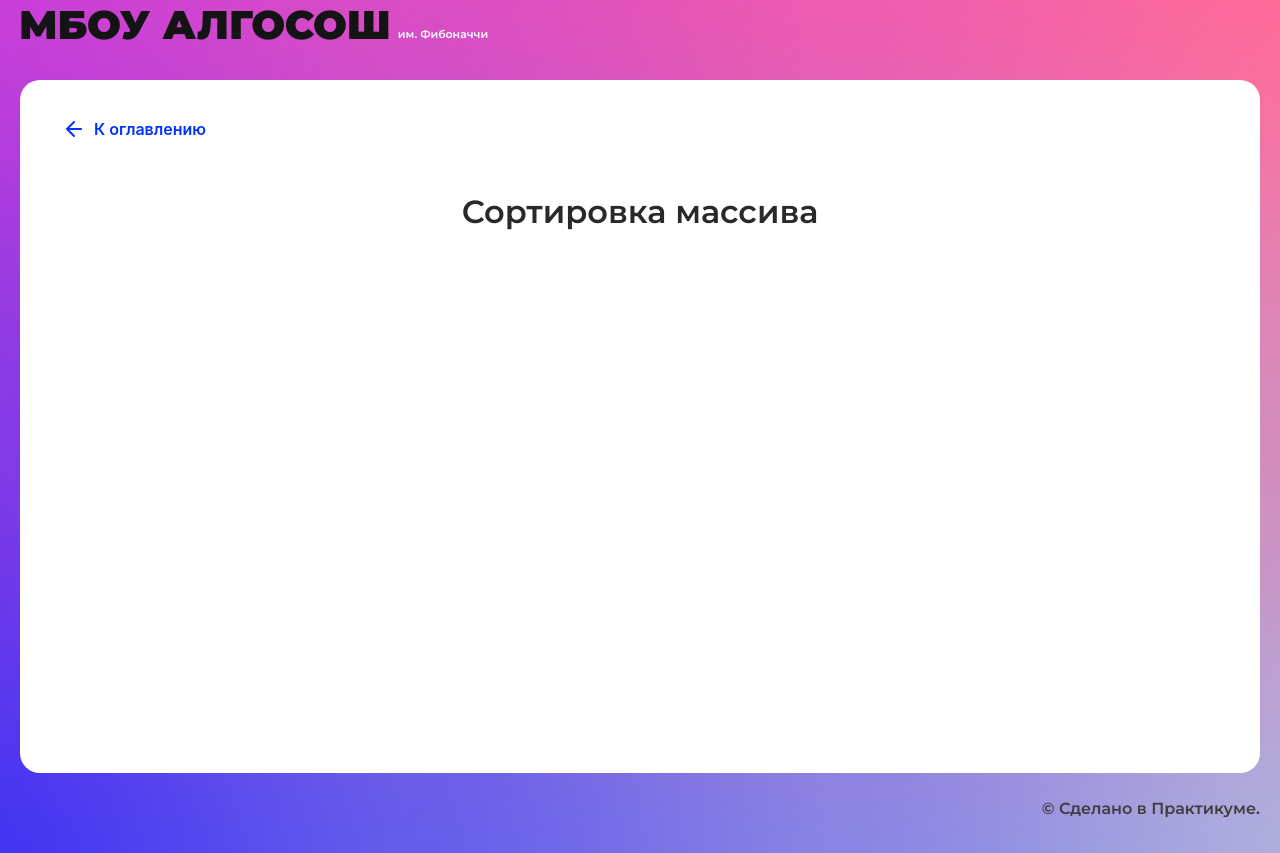
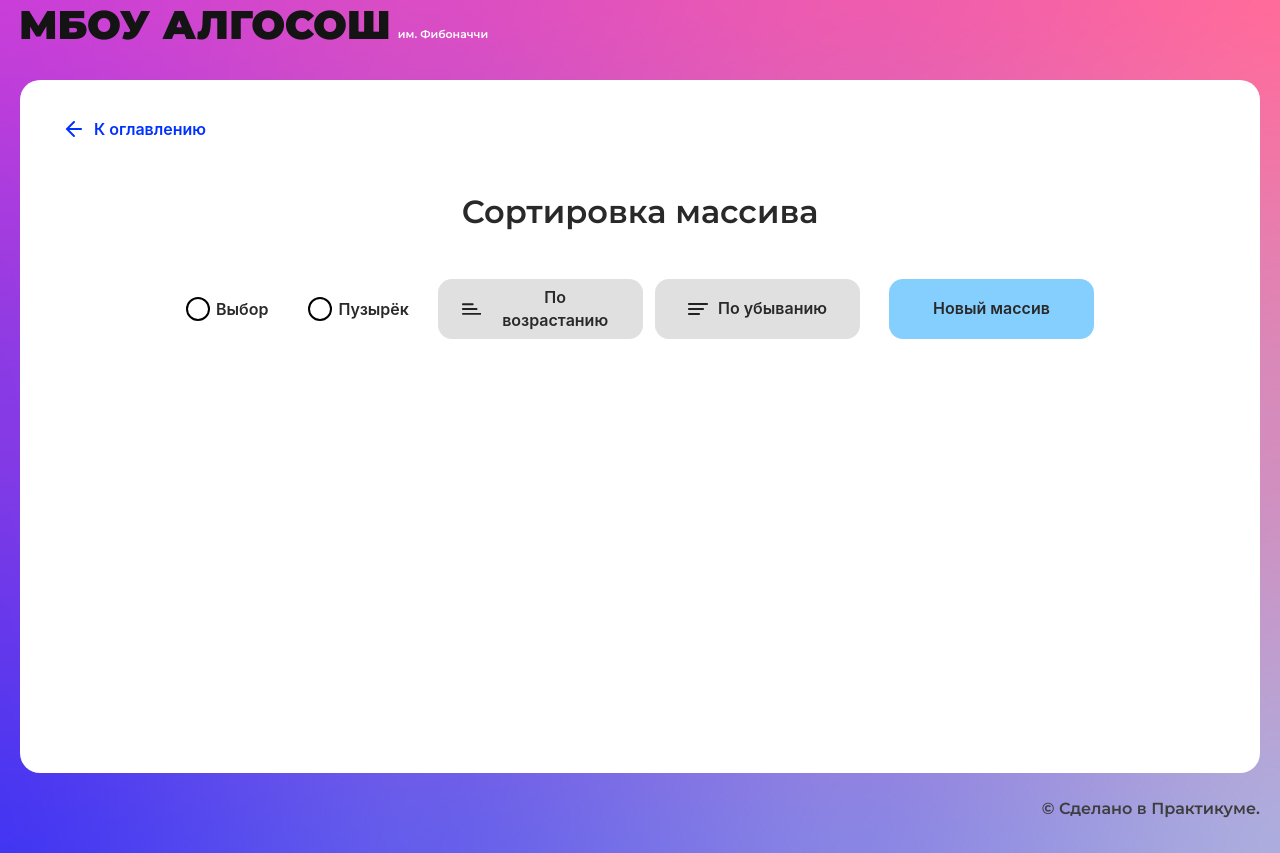
Before and after one commit to anna-vetyugova/algososh, a React (Create React App) app: page /sorting in a window 1280 px wide. Built offline with nearby package versions, Linux system fonts and the light colour scheme.

Commit message:
feat: third algo

```diff
--- /dev/null
+++ b/src/components/sorting-page/algorithm.ts
@@ -0,0 +1,43 @@
+export const randomArr = (memo: Record<number, number> = {}): number[] => {
+  let newArr: number[] = [];
+  let minLen = 3;
+  let maxLen = 17;
+
+  const newArrLength = Math.floor(Math.random() * (maxLen - minLen+1) + minLen-1)
+  while(newArr.length <= newArrLength) {
+    let newEl = Math.floor(Math.random()*101);
+    if(!(newEl in memo)) {
+      newArr.push(newEl);
+    }
+  }
+  return newArr
+}
+
+export const sortArrayByType = (type: string, array: number[]): number[] => {
+  let sortedArray: number[] = [...array];
+
+  const swap = (arr: number[], firstIndex: number, secondIndex: number): void => {
+    const temp = arr[firstIndex];
+    arr[firstIndex] = arr[secondIndex];
+    arr[secondIndex] = temp;
+  };
+
+  const { length } = sortedArray;
+  for (let i = 0; i < length - 1; i++) {
+    let maxInd = i;
+    for (let j = 0; j < length; j++){
+      if (type === 'asc') {
+        if(sortedArray[j] > sortedArray[j + 1]) {
+          swap(sortedArray, j, j+1)
+        }
+      }
+      else {
+        if(sortedArray[j] < sortedArray[j + 1]) {
+          swap(sortedArray, j, j+1)
+        }
+      }
+    }
+  }
+
+  return sortedArray;
+}
--- /dev/null
+++ b/src/components/sorting-page/sorting-page.module.css
@@ -0,0 +1,29 @@
+.main {
+  display: flex;
+  justify-content: space-between;;
+  align-items: center;
+  margin: 0 130px;
+  margin-bottom: 48px;
+}
+.radio {
+  display: flex;
+  flex-direction: row;
+  gap: 40px;
+}
+.buttons {
+  display: flex;
+  gap: 12px;
+}
+.button {
+  width: 205px;
+}
+.array {
+  height: 340px;
+  display: flex;
+  align-items: flex-end;
+  gap: 10px;
+  justify-content: center;
+}
+.columns {
+  list-style: none;
+}
--- a/src/components/sorting-page/sorting-page.tsx
+++ b/src/components/sorting-page/sorting-page.tsx
@@ -1,10 +1,53 @@
 import React from "react";
 import { SolutionLayout } from "../ui/solution-layout/solution-layout";
 
+import styles from '../sorting-page/sorting-page.module.css'
+import { RadioInput } from "../ui/radio-input/radio-input";
+import { Button } from "../ui/button/button";
+import { Direction } from "../../types/direction";
+import { randomArr } from "./algorithm";
+import { Column } from "../ui/column/column";
+import { useState } from "react";
+import { sortArrayByType } from "./algorithm";
+
 export const SortingPage: React.FC = () => {
+  const [isArray, setArray] = useState<number[] | null>(null);
+
+  const onClick = () => {
+    const randomArray: number[] = randomArr();
+    setArray(randomArray);
+  }
+
+  const sortArray = (type: string) => {
+    if (!isArray) return;
+    const sortedArray = sortArrayByType(type, isArray);
+    setArray(sortedArray);
+
+  }
+
   return (
     <SolutionLayout title="Сортировка массива">
-
+      <div className={styles.main}>
+        <div className={styles.radio}>
+          <RadioInput label="Выбор"/>
+          <RadioInput label="Пузырёк"/>
+        </div>
+        <div className={styles.buttons}>
+          <Button text={"По возрастанию"} sorting={Direction.Ascending} extraClass={styles.button} onClick={(e) => sortArray('asc')} disabled={!isArray} />
+          <Button text={"По убыванию"} sorting={Direction.Descending} extraClass={styles.button} onClick={(e) => sortArray('desc')} disabled={!isArray}/>
+        </div>
+        <Button text={"Новый массив"} extraClass={styles.button} onClick={onClick}/>
+      </div>
+      <ul className={styles.array}>
+        { isArray && isArray.map(( number, index ) => {
+          return (
+            <li key={index} className={styles.columns}>
+              <Column index={number}/>
+            </li>
+          )
+        })
+      }
+      </ul>
     </SolutionLayout>
   );
 };
```
